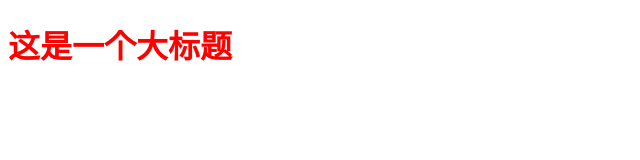
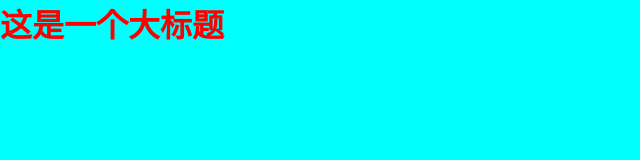
Before and after one commit to luolang2/porject1, a plain HTML site: page index.html in a window 1280 px wide. Shown: the whole page, without its empty margins (0-640 px from the left). Drawn offline with Linux system fonts and the light colour scheme.

Commit message:
新样式css

```diff
--- a/index.css
+++ b/index.css
@@ -1,3 +1,10 @@
+* {
+    margin: 0;
+    padding: 0;
+}
+body {
+    background-color: cyan;
+}
 h1 {
     color: red;
 }
```
